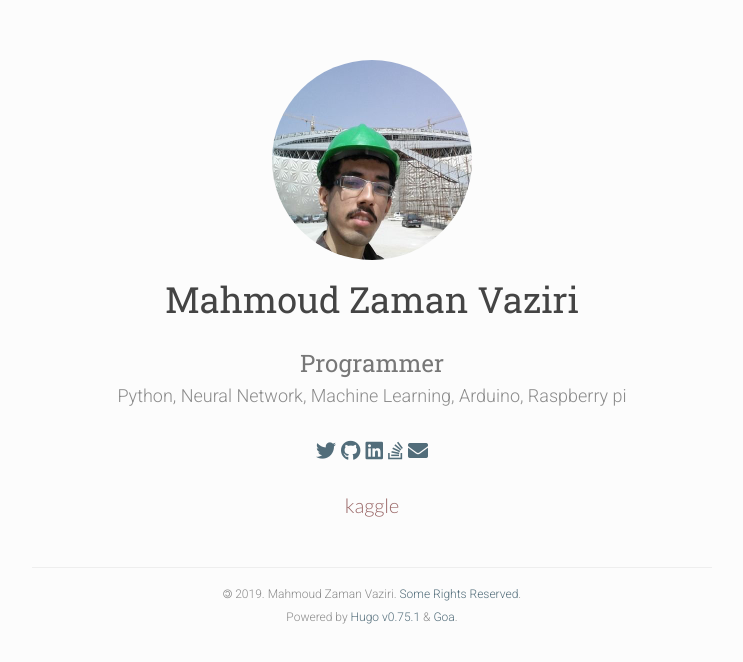
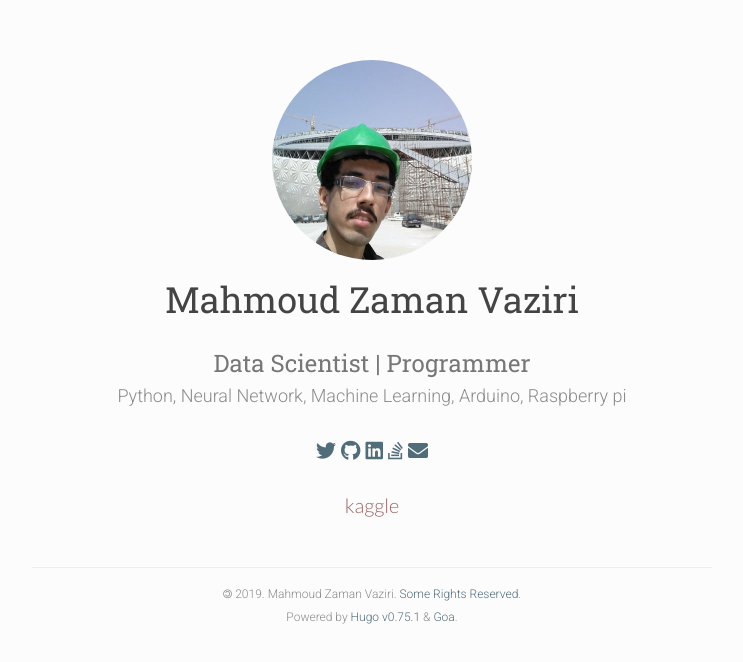
Before and after one commit to Vaziri-Mahmoud/vaziri-mahmoud.github.io, a plain HTML site: page index.html in a window 1280 px wide. Shown: the whole page, without its empty margins (268-1011 px from the left). Drawn offline with nearby package versions, Linux system fonts and the light colour scheme.

Commit message:
add Data Science

```diff
--- a/index.html
+++ b/index.html
@@ -50,7 +50,7 @@
 
 <section id="info-pane" class="row text-center info">
 
-  <h3 class="intro">Programmer</h3>
+  <h3 class="intro">Data Scientist | Programmer</h3>
 
 
   <h4 class="description">Python, Neural Network, Machine Learning, Arduino, Raspberry pi</h4>
```
